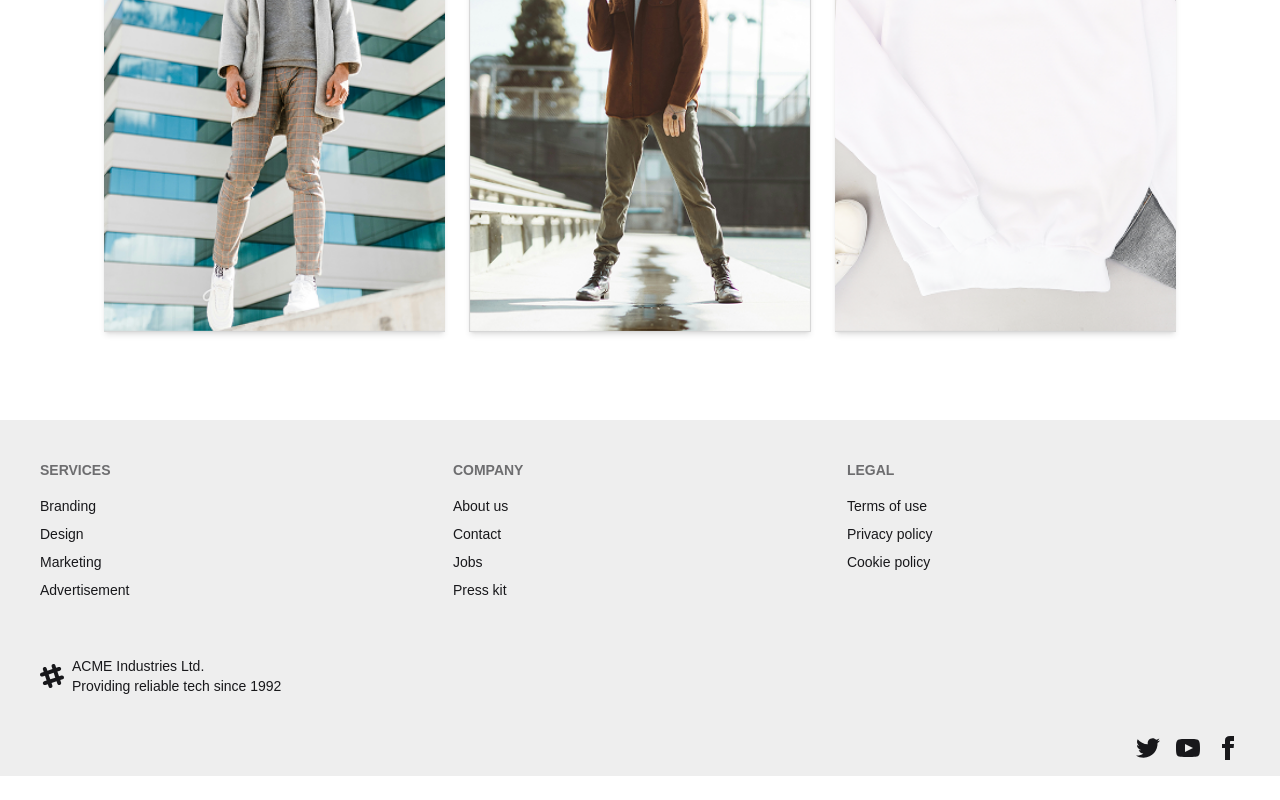
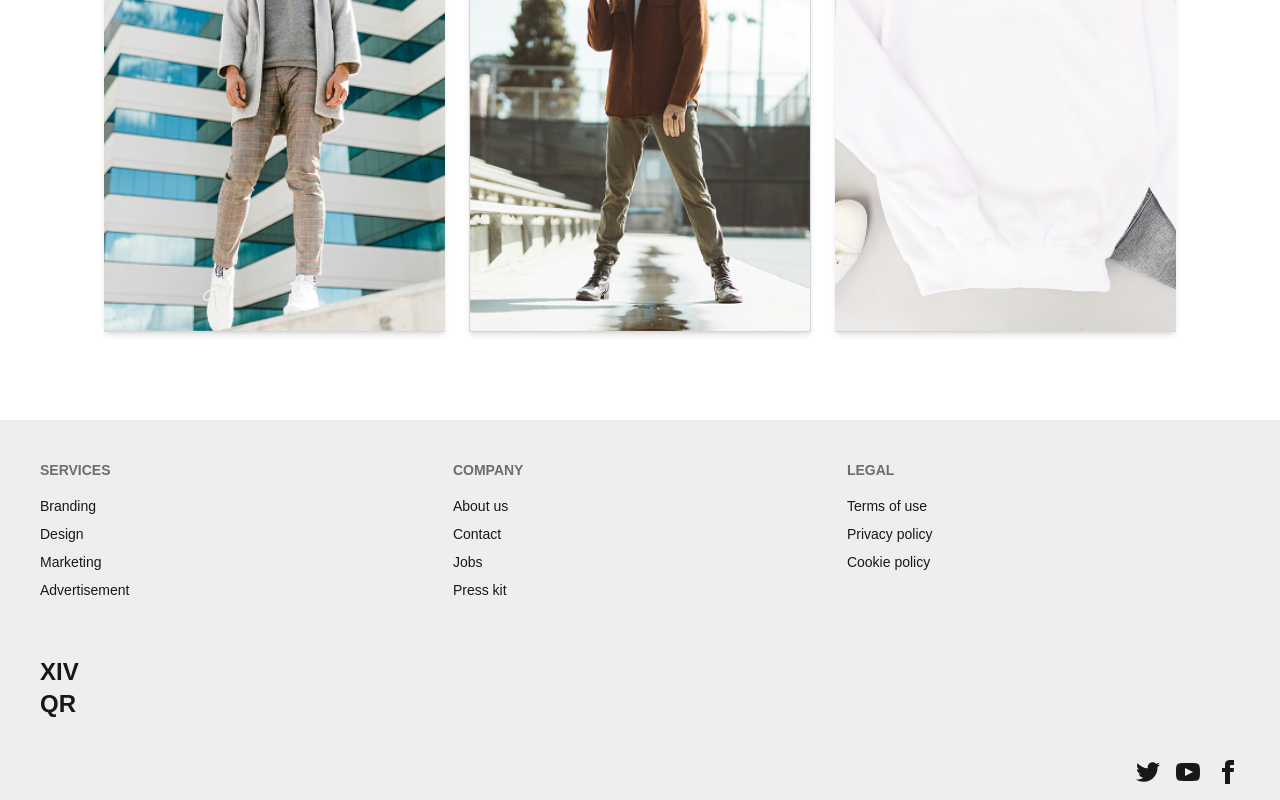
Before and after one commit to iamaaviskar/Clothing-Site, a React (Vite) app in the folder clothing_website/: page / in a window 1280 px wide. Shown: the part 2568-3368 px from the top of the page. Before the commit the page ends 3344 px from the top, so only its background shows below. Built offline with nearby package versions, Linux system fonts and the light colour scheme; a web font is replaced by a local one.

Commit message:
Change company name

```diff
--- a/clothing_website/src/component/Footer.jsx
+++ b/clothing_website/src/component/Footer.jsx
@@ -26,22 +26,11 @@
         </footer>
         <footer className="footer text-base-content px-10 py-4">
           <aside className="grid-flow-col items-center">
-            <svg
-              width="24"
-              height="24"
-              viewBox="0 0 24 24"
-              xmlns="http://www.w3.org/2000/svg"
-              fillRule="evenodd"
-              clipRule="evenodd"
-              className="fill-current"
-            >
-              <path d="M22.672 15.226l-2.432.811.841 2.515c.33 1.019-.209 2.127-1.23 2.456-1.15.325-2.148-.321-2.463-1.226l-.84-2.518-5.013 1.677.84 2.517c.391 1.203-.434 2.542-1.831 2.542-.88 0-1.601-.564-1.86-1.314l-.842-2.516-2.431.809c-1.135.328-2.145-.317-2.463-1.229-.329-1.018.211-2.127 1.231-2.456l2.432-.809-1.621-4.823-2.432.808c-1.355.384-2.558-.59-2.558-1.839 0-.817.509-1.582 1.327-1.846l2.433-.809-.842-2.515c-.33-1.02.211-2.129 1.232-2.458 1.02-.329 2.13.209 2.461 1.229l.842 2.515 5.011-1.677-.839-2.517c-.403-1.238.484-2.553 1.843-2.553.819 0 1.585.509 1.85 1.326l.841 2.517 2.431-.81c1.02-.33 2.131.211 2.461 1.229.332 1.018-.21 2.126-1.23 2.456l-2.433.809 1.622 4.823 2.433-.809c1.242-.401 2.557.484 2.557 1.838 0 .819-.51 1.583-1.328 1.847m-8.992-6.428l-5.01 1.675 1.619 4.828 5.011-1.674-1.62-4.829z"></path>
-            </svg>
-            <p>
-              ACME Industries Ltd.
+            <h2 className="text-2xl font-bold">
+              XIV
               <br />
-              Providing reliable tech since 1992
-            </p>
+              QR
+            </h2>
           </aside>
           <nav className="md:place-self-center md:justify-self-end">
             <div className="grid grid-flow-col gap-4">
```
